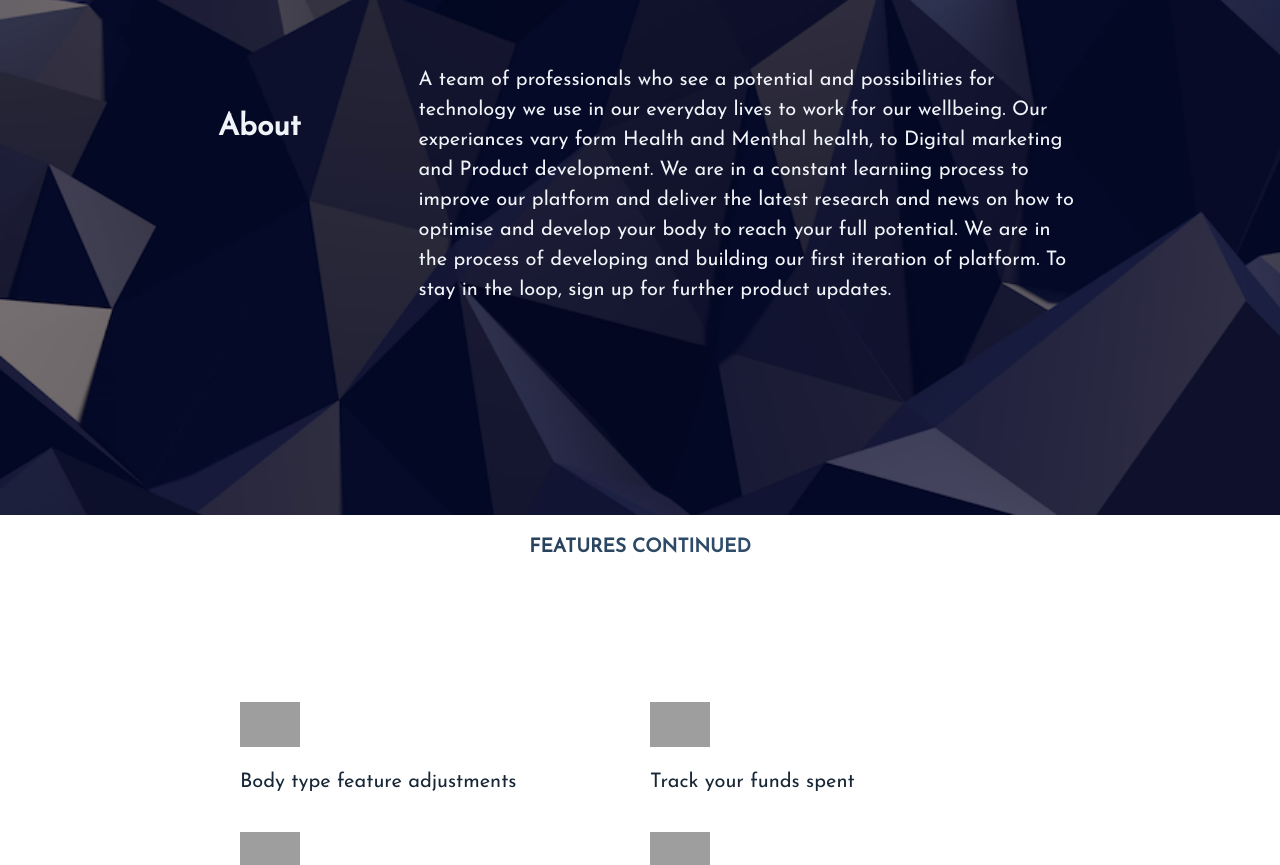
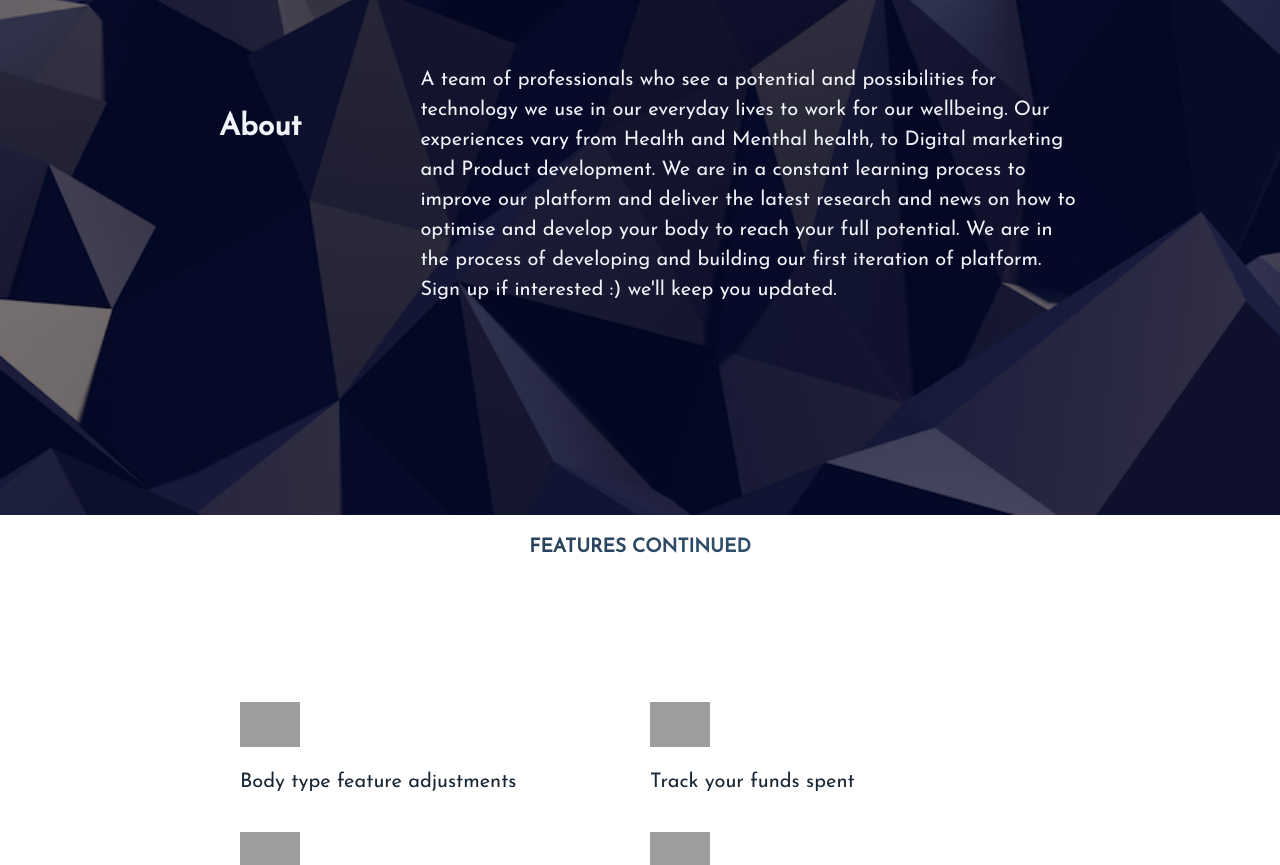
Before and after one commit to linardsb/landing-page, a Gatsby site: page / in a window 1280 px wide. Shown: the part 3114-3979 px from the top of the page. Built offline with nearby package versions, Linux system fonts and the light colour scheme; Gatsby itself is replaced by a stand-in of ours; grey boxes are pictures that could not be loaded; a web font is replaced by a local one.

Commit message:
fixed some typos

```diff
--- a/src/pages/index.js
+++ b/src/pages/index.js
@@ -109,11 +109,11 @@ const IndexPage = () => (
     logo={require('../images/ugoki2x.png')}
     title="About"
     text="A team of professionals who see a potential and possibilities for
-    technology we use in our everyday lives to work for our wellbeing. Our experiances vary form
+    technology we use in our everyday lives to work for our wellbeing. Our experiences vary from
     Health and Menthal health, to Digital marketing and Product development. We are in a constant
-    learniing process to improve our platform and deliver the latest research and news on how to optimise
+    learning process to improve our platform and deliver the latest research and news on how to optimise
     and develop your body to reach your full potential. We are in the process of developing and building our
-    first iteration of platform. To stay in the loop, sign up for further product updates." ></Section>
+    first iteration of platform. Sign up if interested :) we'll keep you updated. "></Section>
 
     <SectionCaption id="features">Features continued</SectionCaption> <br></br><br></br><br></br><br></br>
     <SectionGroup>
```
